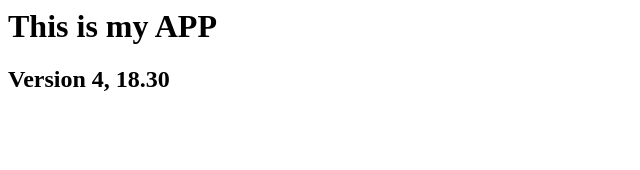
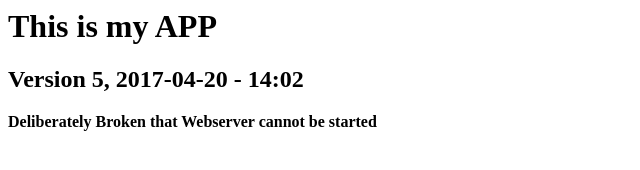
Before and after one commit to jpduyx/docker-supervisor-nginx, a plain HTML site: page index.html in a window 1280 px wide. Shown: the whole page, without its empty margins (0-640 px from the left). Drawn offline with Linux system fonts and the light colour scheme.

Commit message:
broken version 5

```diff
--- a/index.html
+++ b/index.html
@@ -1,4 +1,5 @@
 <html>
 <h1>This is my APP</h1>
-<h2>Version 4, 18.30</h2>
+<h2>Version 5, 2017-04-20 - 14:02</h2>
+<b> Deliberately Broken that Webserver cannot be started </b>
 </html>
```
Also changed, not shown: 1 other file.
